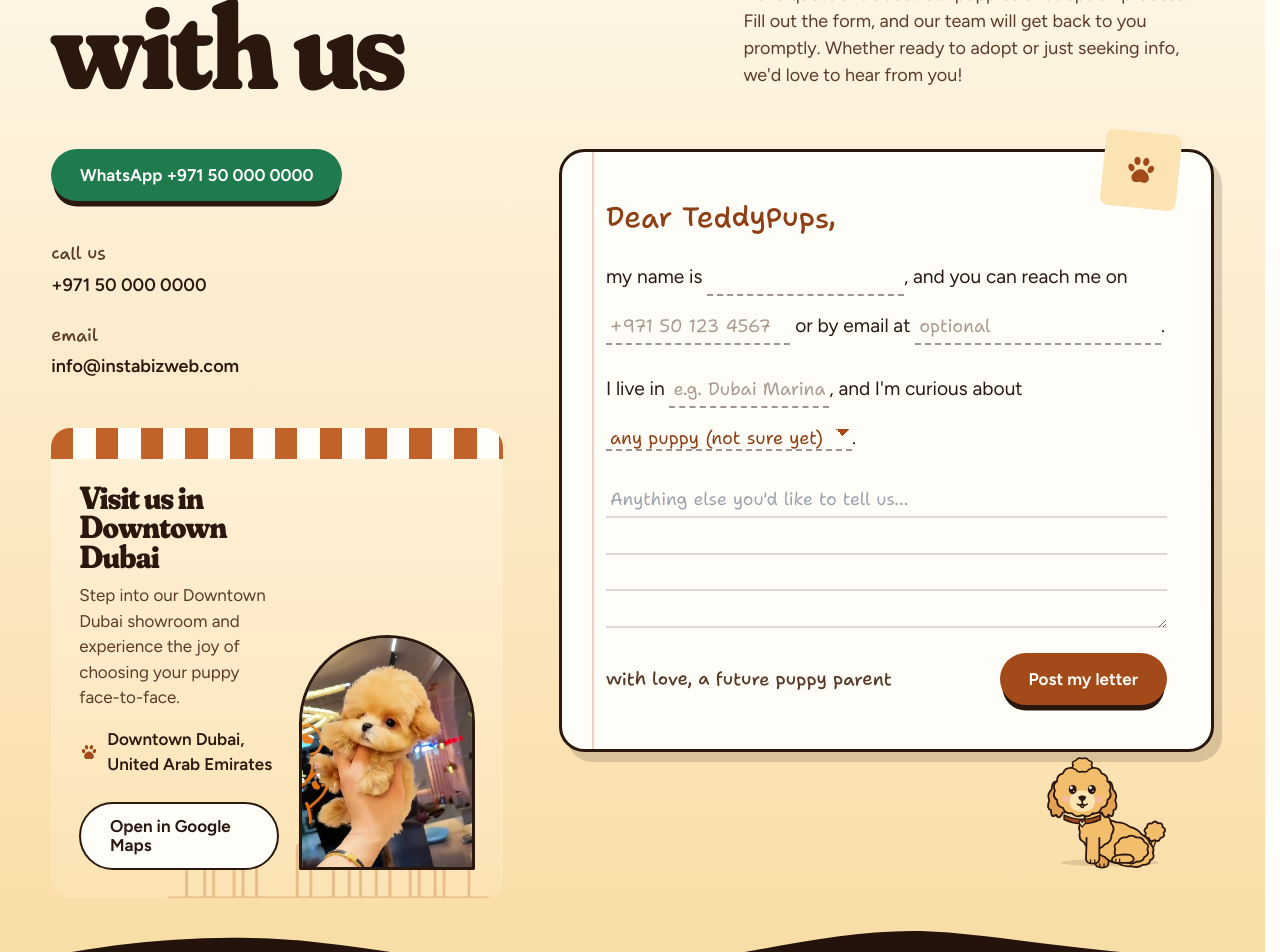
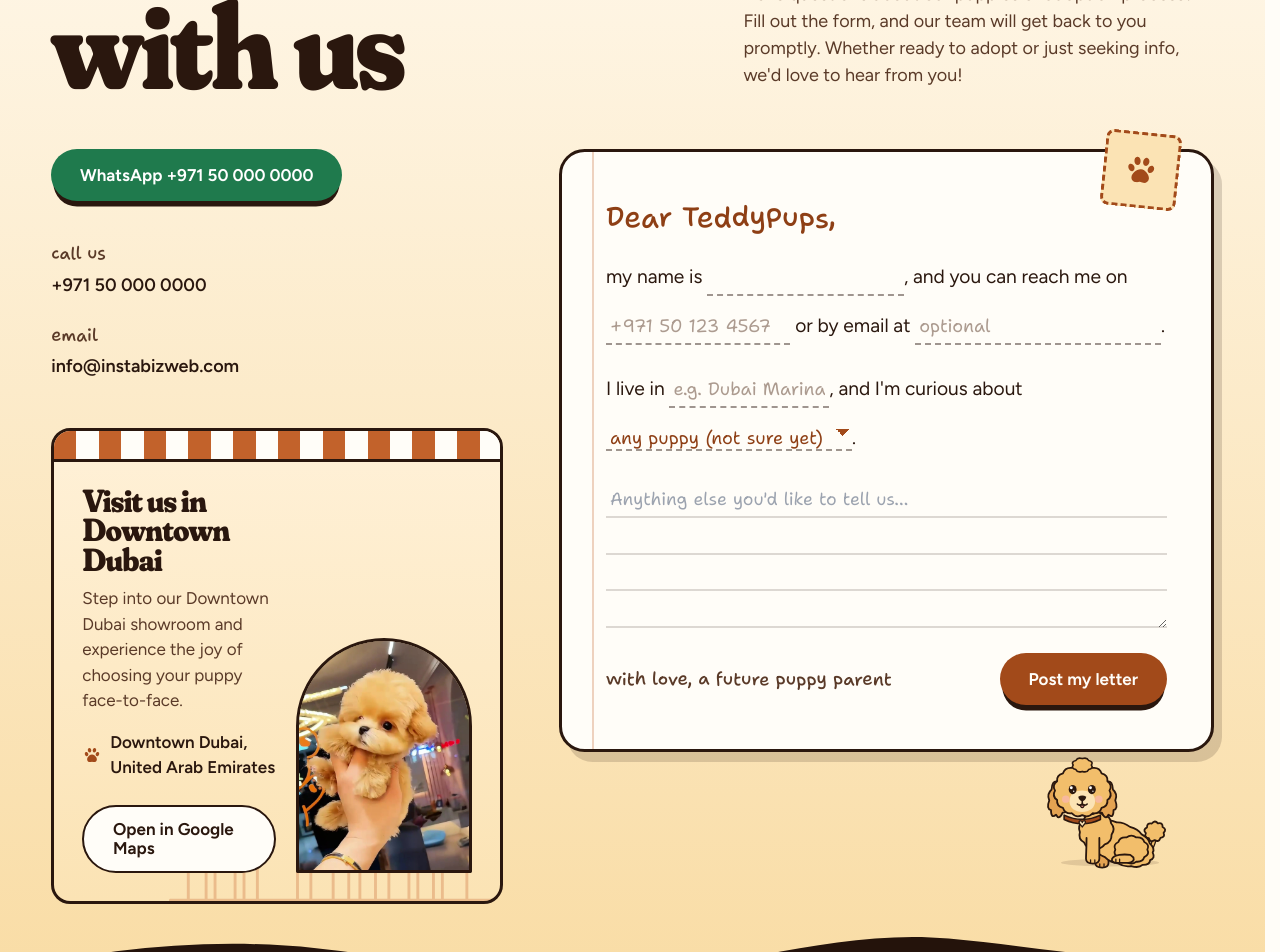
Before and after one commit to khushal-mali/puppy-clone, a Next.js app: page /contact in a window 1280 px wide. Shown: the part 260-1212 px from the top of the page. Built offline with nearby package versions, Linux system fonts and the light colour scheme.

Commit message:
fix(contact): restore 3px cocoa border on tp-shopfront, awning bottom border, and dashed stamp border

```diff
--- a/app/globals.css
+++ b/app/globals.css
@@ -103,6 +103,20 @@ body {
 }
 .btn-whatsapp:hover {
   transform: translateY(-2px) rotate(1deg) !important;
+}
+
+/* Contact Page Styles */
+.tp-shopfront {
+  border: 3px solid var(--color-cocoa) !important;
+}
+.tp-shopfront::before {
+  border-bottom: 3px solid var(--color-cocoa) !important;
+}
+.tp-letter__stamp {
+  border: 3px dashed var(--color-toffee-deep) !important;
+}
+.tp-post__sent {
+  border: 3px solid var(--color-cocoa) !important;
 }
 .btn-ghost {
   border: 2px solid var(--color-cocoa) !important;
```
